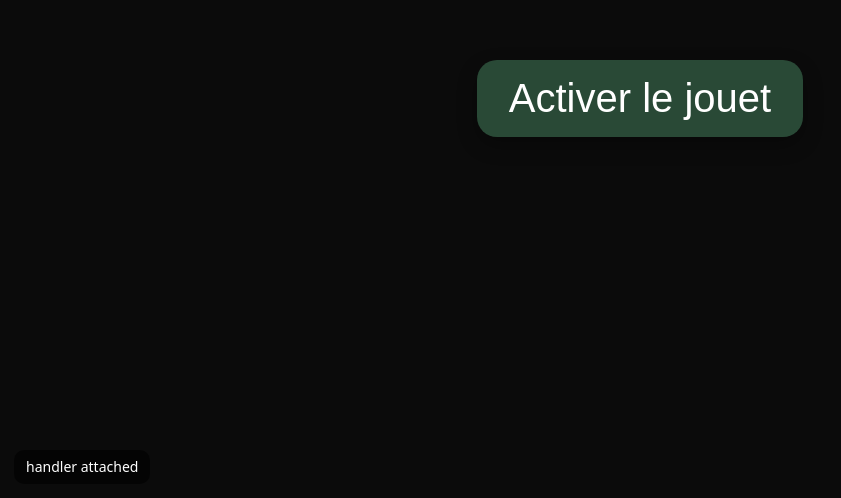
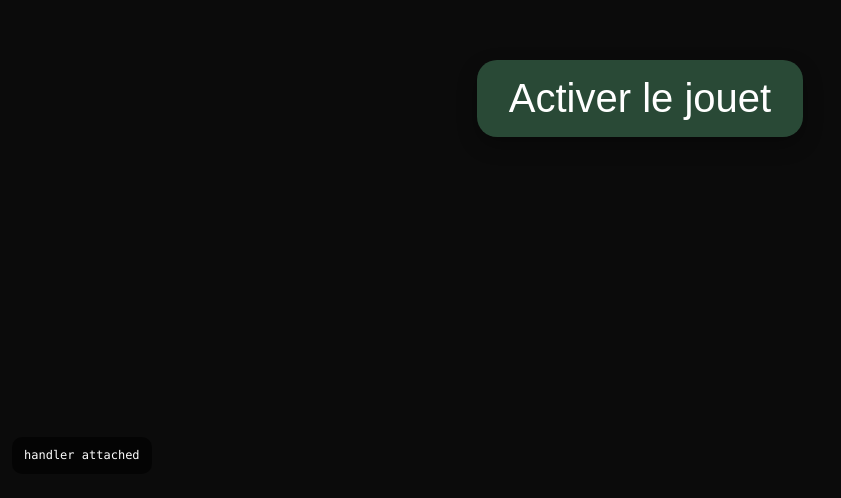
Before and after one commit to Chennizer/HAcontroller, a plain HTML site: page index.html in a window 1280 px wide. Shown: the part 302-800 px from the top of the page, without its empty margins (0-841 px from the left). Drawn offline with Linux system fonts and the light colour scheme.

Commit message:
Update index.html

```diff
--- a/index.html
+++ b/index.html
@@ -23,52 +23,58 @@
 
   <button id="activate">Activer le jouet</button>
 
-  <script>
+ <script>
   const HA_URL = "https://haintelligentclassroom.adaptatech.org";
   const WEBHOOK_ID = "toy_relay";
 
-  // UI helpers
-  const statusBox = document.createElement('div');
-  statusBox.style.position = 'fixed';
-  statusBox.style.bottom = '14px';
-  statusBox.style.left = '14px';
-  statusBox.style.padding = '8px 12px';
-  statusBox.style.borderRadius = '10px';
-  statusBox.style.background = 'rgba(0,0,0,.6)';
-  statusBox.style.font = '14px/1.3 system-ui, Arial';
-  statusBox.textContent = 'ready';
-  document.body.appendChild(statusBox);
-
-  function setStatus(t) { statusBox.textContent = t; console.log(t); }
+  // Tiny HUD
+  const hud = document.createElement('pre');
+  hud.style.position = 'fixed';
+  hud.style.bottom = '12px';
+  hud.style.left   = '12px';
+  hud.style.maxWidth = '80vw';
+  hud.style.maxHeight = '40vh';
+  hud.style.overflow = 'auto';
+  hud.style.padding = '10px 12px';
+  hud.style.background = 'rgba(0,0,0,.6)';
+  hud.style.borderRadius = '10px';
+  hud.style.font = '12px/1.4 ui-monospace, SFMono-Regular, Menlo, Monaco, Consolas, "Liberation Mono", monospace';
+  hud.style.color = '#fff';
+  hud.textContent = 'ready';
+  document.body.appendChild(hud);
+  const log = (...args) => { console.log(...args); hud.textContent = args.map(x => String(x)).join(' '); };
 
   async function triggerToy() {
-    setStatus('click → sending…');
     try {
-      const url = `${HA_URL}/api/webhook/${WEBHOOK_ID}?t=${Date.now()}`; // cache-bust
-      const res = await fetch(url, { method: "POST", mode: "cors" });
-      setStatus(`response: ${res.status}`);
-      if (!res.ok) alert("Erreur: " + res.status);
+      const url = `${HA_URL}/api/webhook/${WEBHOOK_ID}?t=${Date.now()}`;
+      log('sending →', url);
+      const res = await fetch(url, {
+        method: "POST",         // no headers = no CORS preflight
+        redirect: "follow",     // show us if CF is redirecting/challenging
+        cache: "no-store",
+        credentials: "omit"
+      });
+      const text = await res.text();
+      log(`status ${res.status} @ ${res.url}\n${text.slice(0,200)}`);
+      if (!res.ok) alert(`Erreur: ${res.status}`);
     } catch (e) {
-      setStatus('network error (see console)');
-      console.error(e);
+      log('network error →', e?.message || e);
       alert("Impossible de joindre Home Assistant");
     }
   }
 
-  // Attach both ways so we’re sure the handler binds
   const btn = document.getElementById("activate");
   if (btn) {
     btn.addEventListener("click", triggerToy);
-    btn.setAttribute("onclick", "void(0)"); // prevents some odd defaults
-    setStatus('handler attached');
+    log('handler attached');
   } else {
-    setStatus('ERROR: button not found');
+    log('ERROR: button not found');
   }
 
-  // Extra: log unhandled errors
   window.addEventListener('error', (e) => console.error('JS error:', e.message));
 </script>
 
 
+
 </body>
 </html>
```
